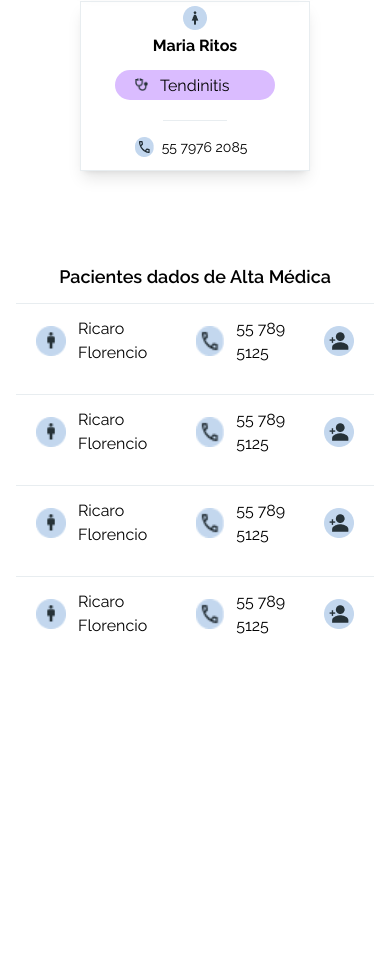
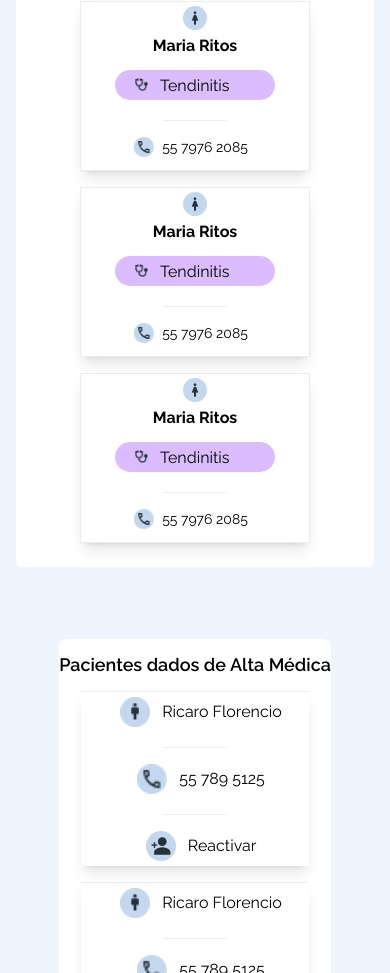
Before and after one commit to KodeClinic/front_KodeClinic, a Next.js app: page /Patient_List in a window 390 px wide. Shown: the part 1027-2000 px from the top of the page. Before the commit the page ends 1678 px from the top, so only its background shows below. Built offline with nearby package versions, Linux system fonts and the light colour scheme.

Commit message:
Responsive patient_list

```diff
--- a/components/PatientCard.jsx
+++ b/components/PatientCard.jsx
@@ -1,19 +1,19 @@
 
 export default function PatientCard({ children, title}) {
     return(
-        <div className="shadow-outline shadow-lg w-[230px] h-[170px] border border-white_grey items-center ">
-            <div className="flex flex-col gap-1 px-6 py-1 items-center">
+        <div className="shadow-outline shadow-lg w-[230px] h-[170px] lg:w-[362px] lg:h-[160px] border border-white_grey items-center ">
+            <div className="flex flex-col gap-1 px-6 py-1 items-center lg:flex-row ">
                 <img src="assets/icons/women-icon.png" alt="Women" className="w-[24px] h-[24px] " />
-                <p className="font-bold mb-2">Maria Ritos</p>
+                <p className="font-bold mb-2 lg:mb-0">Maria Ritos</p>
             </div>
-            <div className="flex flex-col items-center ">
-                <div className="bg-pink rounded-[25px] flex flex-row object-center w-[160px] h-[30px] px-3 mx-2 mb-3">
+            <div className="flex flex-col items-center lg:flex-row 0">
+                <div className="bg-pink rounded-[25px] flex flex-row object-center w-[160px] h-[30px] px-3 mx-2 mb-3 lg:mb-0">
                     <img src="assets/icons/stethoscope.png" alt="stethoscope" className="w-[13px] h-[13px] mx-2 my-2" />
                     <p className="mx-1 text-center my-1">Tendinitis</p>
                 </div>
-                <div class=" w-[64px] h-[1px] bg-white_grey my-2 mb-4 "></div>
-                <div className="flex flex-row">
-                    <img src="assets/icons/phone.png" alt="Phone" />
+                <div class=" w-[64px] h-[1px] lg:w-[1px] lg:h-[64px] bg-white_grey my-2 mb-4 lg:mb-0 "></div>
+                <div className="flex flex-row lg:mx-5">
+                    <img src="assets/icons/phone.png" alt="Phone" className="w-[20px] h-[20px]"/>
                     <p className="mx-2 text-sm">55 7976 2085</p>
                 </div>
             </div>
--- a/components/PatientsDischarged.jsx
+++ b/components/PatientsDischarged.jsx
@@ -1,11 +1,32 @@
 export default function PatientsDischarged() {
   return (
-    <div className="flex  h-[75px] px-2 py-2 border-t border-white_grey flex-justify-between items-center">
-    <img src="assets/icons/men-icon.png" alt="men" className="w-[30px] h-[30px] mx-3" />
-    <p> Ricaro Florencio</p>
-    <img src="assets/icons/phone.png" alt="phone" className="w-[30px] h-[30px] mx-3" />
-    <p>55 789 5125</p>
-    <img src="assets/icons/AddP.png" alt="Add" className="w-[30px] h-[30px] mx-3" />
+    <div className="flex lg:flex-row flex-col w-[228px] h-[175px] lg:w-[395px] lg:h-[75px] px-2 py-2 border-t border-white_grey justify-center items-center shadow-outline shadow-lg text-center">
+      <div className="flex flex-col lg:flex-row justify-center items-center ">
+        <div className="flex flex-col items-start mb-3 lg:mb-0 ">
+          <div className="flex items-center ">
+            <img src="assets/icons/men-icon.png" alt="men" className="w-[30px] h-[30px] mx-3" />
+            <p> Ricaro Florencio</p>
+          </div>
+        </div>
+
+        <div className="w-[64px] h-[1px] bg-white_grey my-2 mb-4 lg:hidden "></div>
+
+        <div className="flex flex-col items-start mb-3 lg:mb-0">
+          <div className="flex items-center">
+            <img src="assets/icons/phone.png" alt="phone" className="w-[30px] h-[30px] mx-3" />
+            <p>55 789 5125</p>
+          </div>
+        </div>
+
+        <div className="w-[64px] h-[1px] bg-white_grey my-2 mb-4 lg:hidden"></div>
+      </div>
+
+      <div className="flex flex-col items-start">
+        <div className="flex-row flex items-center">
+          <img src="assets/icons/AddP.png" alt="Add" className="w-[30px] h-[30px] mx-3" />
+          <p className="lg:hidden">Reactivar</p>
+        </div>
+      </div>
     </div>
   );
 }
--- a/pages/Patient_List.jsx
+++ b/pages/Patient_List.jsx
@@ -27,21 +27,24 @@ export default function PatientList() {
       >
       </section>
 
-      <section className="flex flex-col items-center justify-start gap-6 px-4 sm:px-14 min-[980px]:px-20 lg:max-w-[1440px] lg:m-auto">
-      <div className="w-full max-w-[820px] flex flex-col gap-6 bg-white rounded-md items-center"> {/* Lista de pacientes */}
-          <div className="flex items-center justify-between gap-5 px-6 py-4 rounded-lg flex-col">
-            <p className="text-xl">Mis pacientes</p>
-            <div className="flex items-center border-2 border-primary_main py-1 rounded-lg w-full">
-              <input type="text" placeholder="Buscar Paciente" className="max-w-[90%] w-full py-1 focus:outline-none pl-3  mr-2" />
+      <section className="flex flex-col lg:flex-row  justify-start w-full gap-6 lg:gap-0 px-4 sm:px-14 lg:m-auto bg-background">
+        <div className=" lg:w-[820px] flex flex-col gap-6 bg-white rounded-md items-center  "> {/* Lista de pacientes */}
+          <div className="flex items-center justify-between gap-5 px-6 py-4 rounded-lg flex-col lg:w-full lg:flex-row">
+            <p className="text-xl font-semibold  text-main_text min-[980px]:text-xl ">Mis pacientes</p>
+            <div className="flex items-center border-2 border-primary_main py-1 rounded-lg ">
+              <input type="text" placeholder="Buscar Paciente" className="max-w-[90%] w-full  py-1 focus:outline-none pl-3  mr-2" />
               <img src="assets/icons/browser.png" alt="Buscador" className="px-2" />
             </div>
           </div>
 
-          <div className="grid grid-cols-1 sm:grid-cols-2 gap-4 py-2">
+          <div className="grid grid-cols-1  gap-4 py-2 lg:grid-cols-2 mb-4">
             <PatientCard />
             <PatientCard />
             <PatientCard />
             <PatientCard />
+            <PatientCard />
+            <PatientCard />
+
           </div>
         </div>
 
@@ -49,13 +52,13 @@ export default function PatientList() {
         className={clsx(
           "flex flex-col gap-6 sm:flex-row",
           "pt-6 px-4 sm:px-14 min-[980px]:px-20 lg:max-w-[1440px] lg:m-auto"
-        )}
-      >
-      </section>
+          )}
+          >
+        </section>
 
-        <div className="w-full max-w-[412px] bg-white mx-auto rounded-lg"> {/* Pacientes dados de alta */}
+        <div className="  flex-col gap-4 items-center max-w-[412px] lg:h-auto bg-white mx-auto rounded-lg"> {/* Pacientes dados de alta */}
           <p className="text-center my-3 text-lg font-semibold">Pacientes dados de Alta Médica</p>
-          <div className="flex flex-col gap-4">
+          <div className="flex flex-col gap-4 items-center">
             <PatientsDischarged />
             <PatientsDischarged />
             <PatientsDischarged />
```
